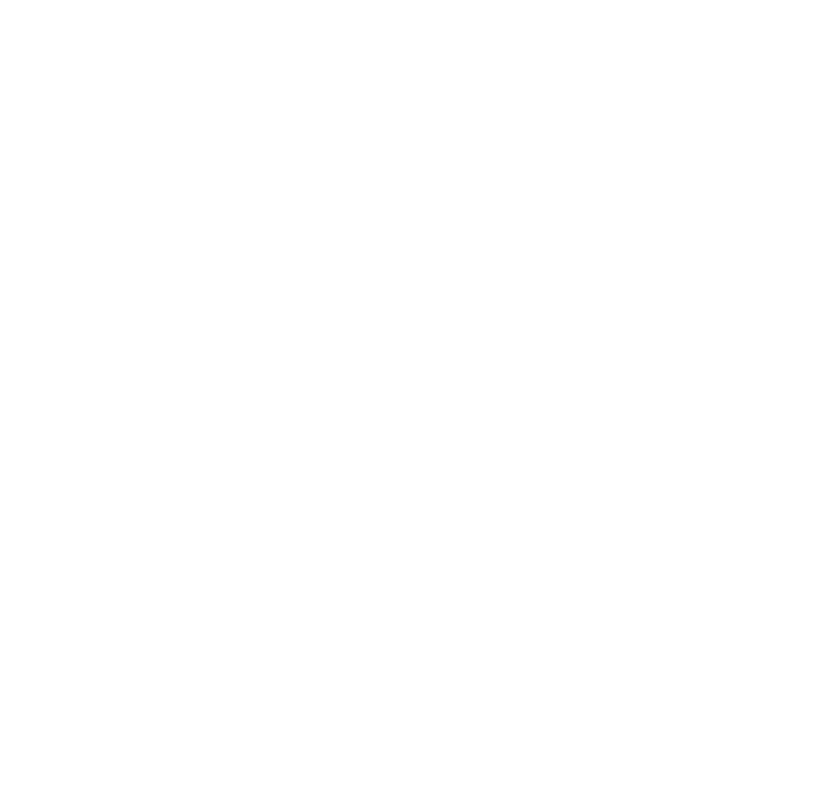
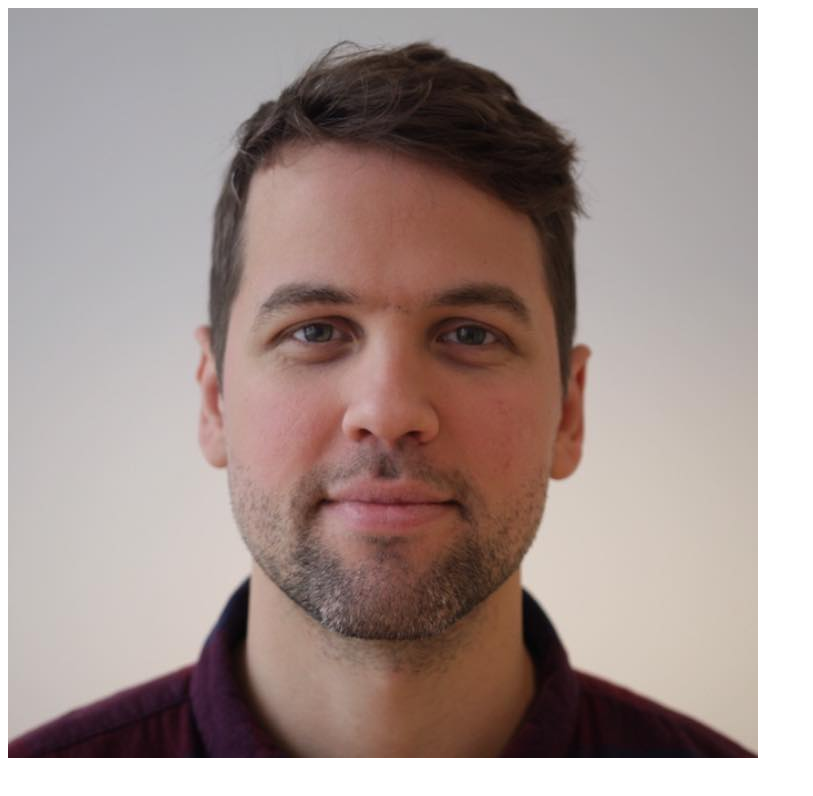
Before and after one commit to OlofSvahn/Mypage, a plain HTML site: page index.html in a window 1280 px wide. Shown: the whole page, without its empty margins (0-813 px from the left). Drawn offline with Linux system fonts and the light colour scheme.

Commit message:
Pic test

```diff
--- a/index.html
+++ b/index.html
@@ -9,7 +9,7 @@
 </head>
 <body>
     <header>
-
+            <img src="https://github.com/OlofSvahn/Mypage/blob/main/olle.jpg" alt="">
     </header>
 
     <main>
```
